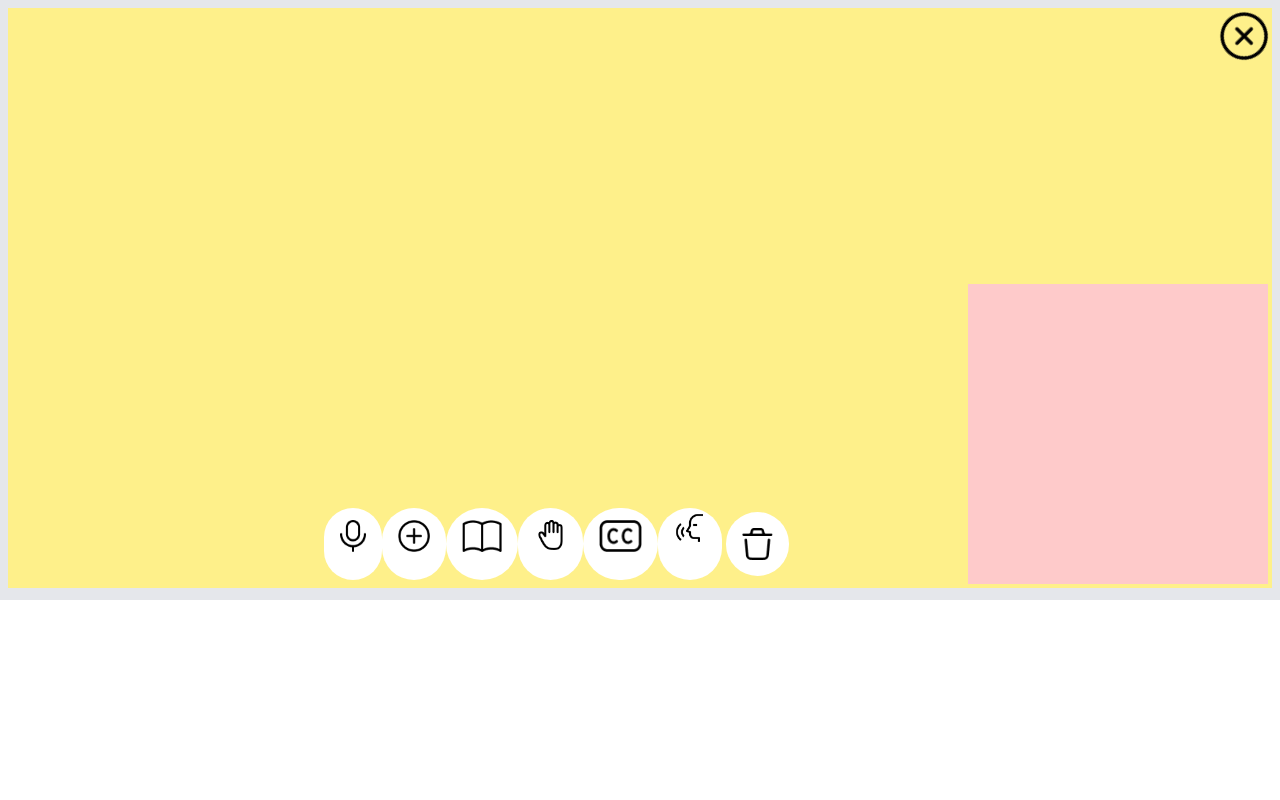
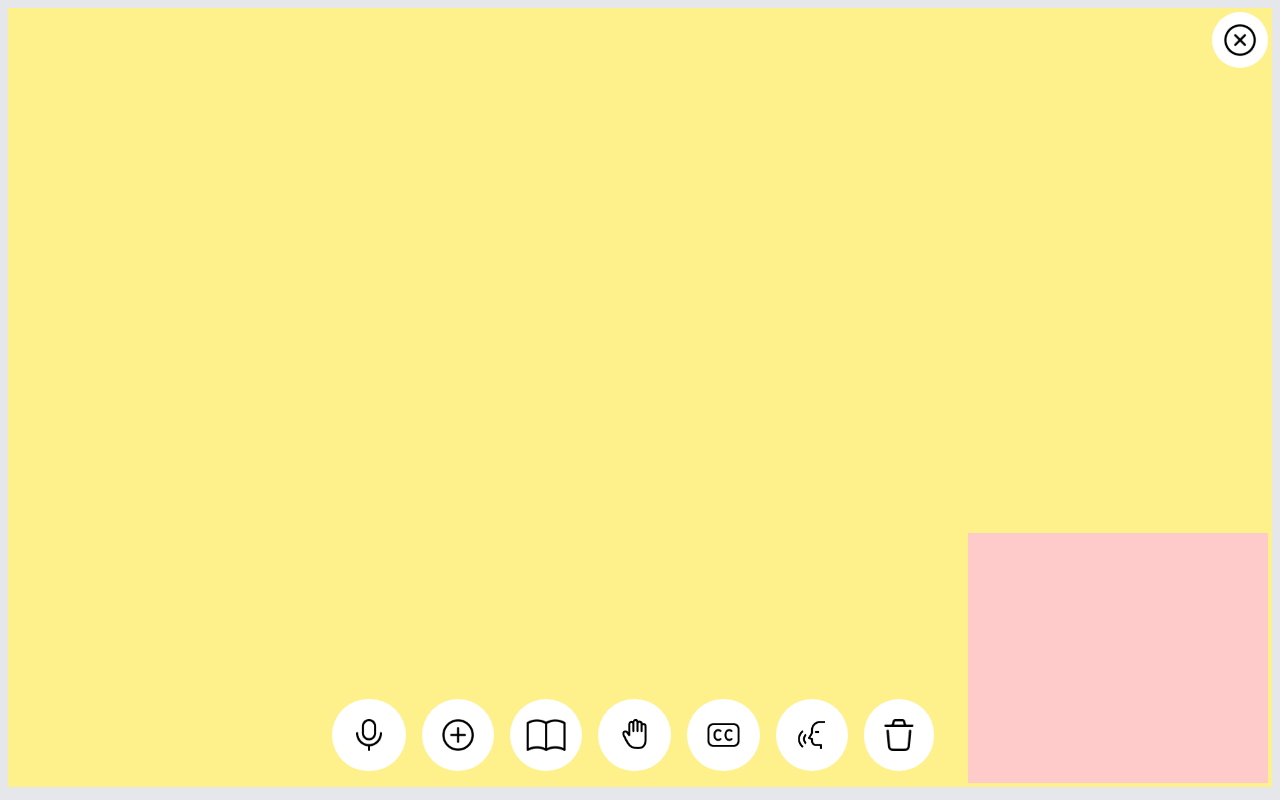
Before and after one commit to Yuvraj883/xres, a React (Create React App) app: page /get-started/lab in a window 1280 px wide. Built offline with nearby package versions, Linux system fonts and the light colour scheme.

Commit message:
Update UI

```diff
--- a/src/components/Model.jsx
+++ b/src/components/Model.jsx
@@ -3,43 +3,45 @@ const Model = ()=>{
     const [showCaption, setShowCaption] = useState(false);
     return(
         <>
-            <div className="bg-gray-200 h-[600px] p-2 ">
-                <div className="bg-yellow-200 h-[580px] relative">
-                    <div className="h-[300px] w-[300px] bg-red-200 bottom-1 right-1 absolute ">
+        <div className="flex flex-col">
+            <div className="bg-gray-200 h-screen p-2 flex flex-col ">
+                <div className="bg-yellow-200 h-[99.4%] relative">
+                    <div className="h-[250px] w-[300px] bg-red-200 bottom-1 right-1 absolute ">
 
                     </div>
                     <div className="absolute bottom-2  flex left-[25%] ">
-                        <div className="py-3 px-4 bg-white rounded-full">
+                        <div className="py-2 px-6 bg-white rounded-full flex justify-center items-center m-2 ">
                             <img className="h-8 cursor-pointer" src={require('../assets/Mic.png')} alt="Mic"/>
                         </div>
-                        <div className="py-3 px-4 bg-white rounded-full">
+                        <div className="py-3 px-5 bg-white rounded-full flex justify-center items-center m-2 ">
                             <img className="h-8 cursor-pointer" src={require('../assets/Plus.png')} alt="Plus"/>
                         </div>
-                        <div className="py-3 px-4 bg-white rounded-full">
+                        <div className="py-3 px-4 bg-white rounded-full flex justify-center items-center m-2 ">
                             <img className="h-8 cursor-pointer" src={require('../assets/Book.png')} alt="Book"/>
                         </div>
-                        <div className="py-3 px-4 bg-white rounded-full">
+                        <div className="py-3 px-5 bg-white rounded-full flex justify-center items-center m-2 ">
                             <img className="h-8 cursor-pointer" src={require('../assets/Hand.png')} alt="Hand"/>
                         </div>
-                        <div className="py-3 px-4 bg-white rounded-full">
-                            <img className="h-8 cursor-pointer" src={require('../assets/CC.png')} alt="CC"/>
+                        <div className="py-6 px-5 bg-white rounded-full flex justify-center items-center m-2 ">
+                            <img className="h-6 cursor-pointer" src={require('../assets/CC.png')} alt="CC"/>
                         </div>
-                        <div className="py-1 px-4 bg-white rounded-full">
+                        <div className="py-3 px-5 bg-white rounded-full flex justify-center items-center m-2 ">
                             <img className="h-8 cursor-pointer" src={require('../assets/Speak.png')} alt="Speak"/>
                         </div>
-                        <div className="py-4 px-4 bg-white rounded-full m-1">
+                        <div className="py-3 px-5 bg-white rounded-full flex justify-center items-center  m-2 ">
                             <img className="h-8 cursor-pointer" src={require('../assets/Delete.png')} alt="Delete"/>
                         </div>
                     </div>
 
-                    <div className="absolute transform rotate-45  top-1 right-1">
-                        <img className="h-12 cursor-pointer"
+                    <div className="absolute transform rotate-45 bg-white py-3 px-3 rounded-full  top-1 right-1">
+                        <img className="h-8 cursor-pointer"
                         src={require('../assets/Plus.png')} alt="Cut"/>
                     </div>
 
                 </div>
 
             </div>
+            </div>
         </>
     )
 }
```
